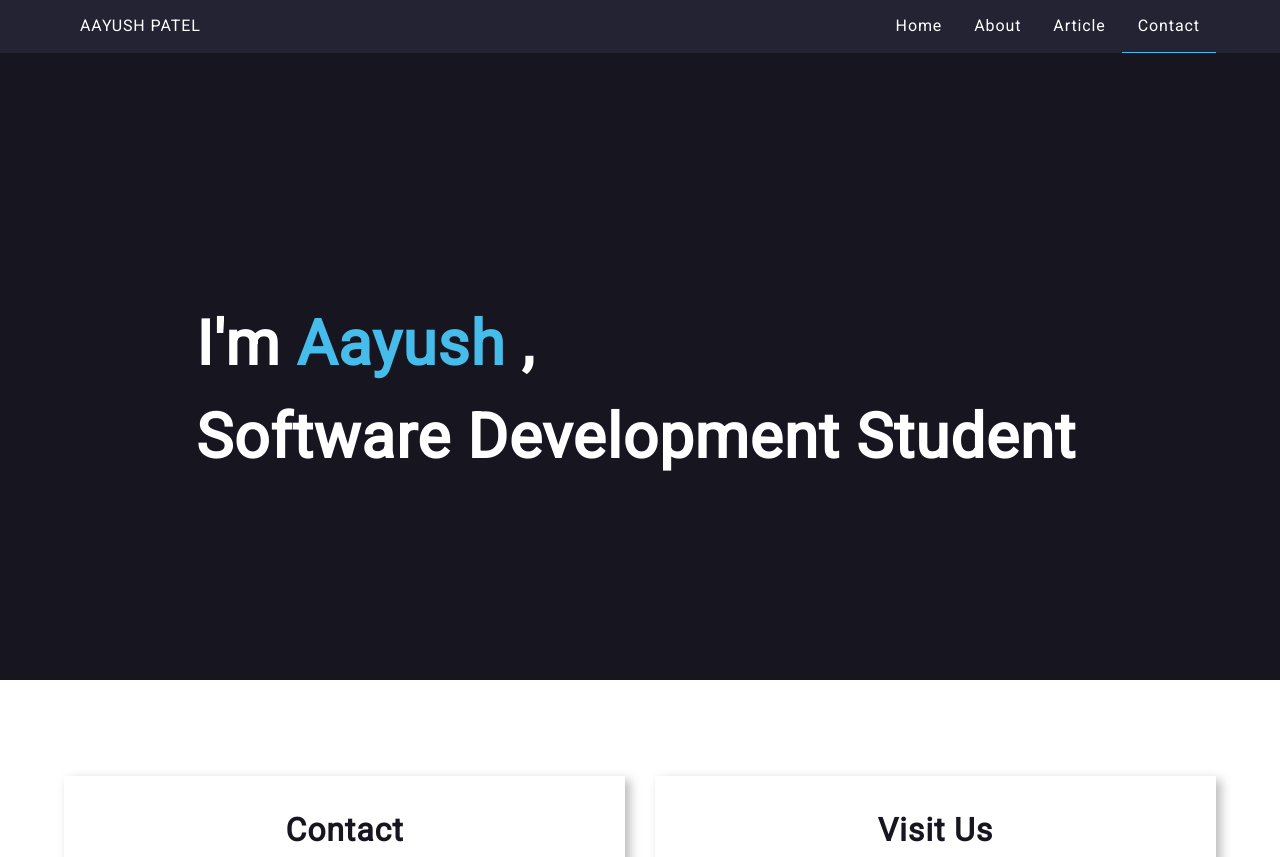
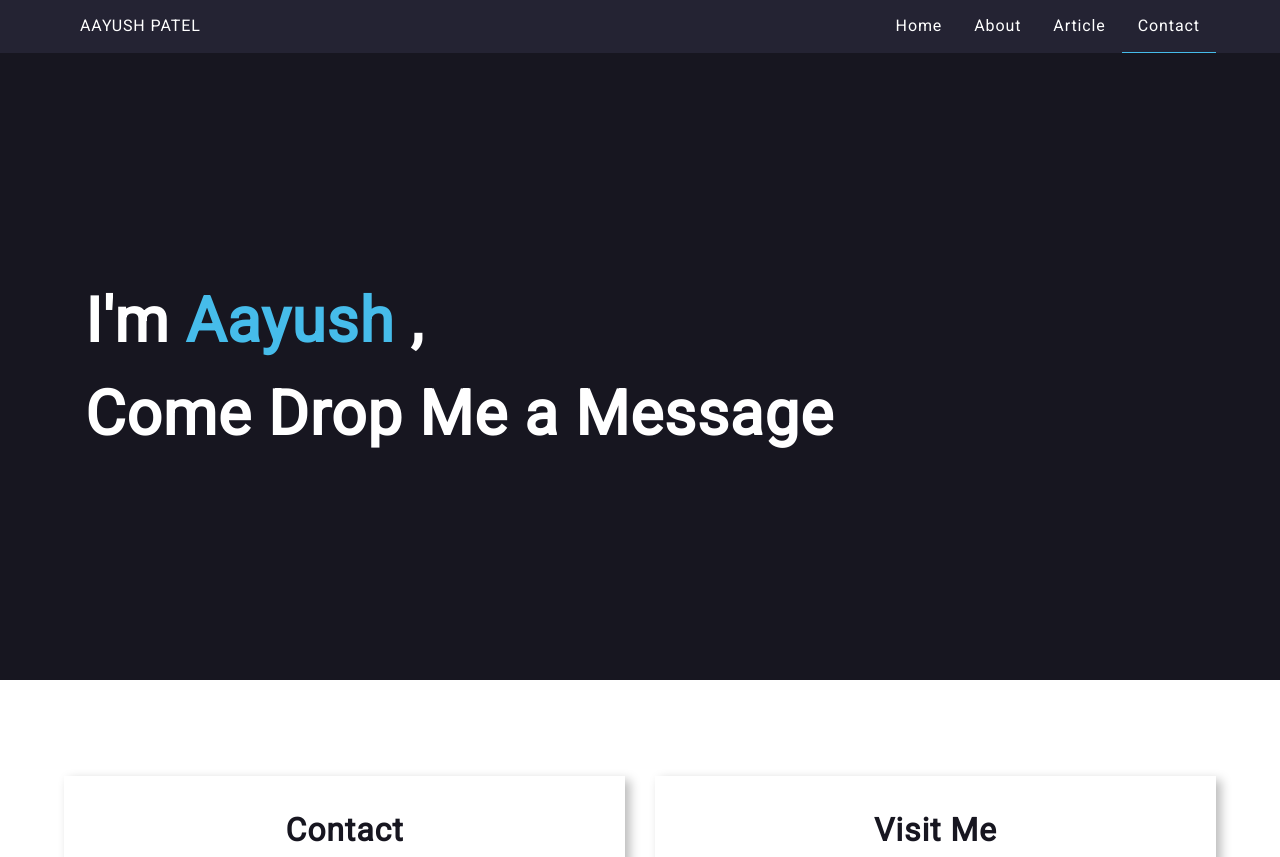
Before and after one commit to aayushh-patell/aayushh-patell.github.io, a plain HTML site: page Final-Project/contact.html in a window 1280 px wide. Shown: the top 857 px of the page. Drawn offline with Linux system fonts and the light colour scheme.

Commit message:
Final Project Bonus

```diff
--- a/Final-Project/Components/Styling/base.css
+++ b/Final-Project/Components/Styling/base.css
@@ -31,14 +31,6 @@ h1, h2, div, p, a, li {
     -moz-osx-font-smoothing: grayscale;
 }
 
-.container {
-    position: relative;
-    padding: 0 15px;
-    max-width: 1140px;
-    margin: 0 auto;
-    display: flex;
-}
-
 h2 {
     font-size: 32px;
 }
--- a/Final-Project/Components/Styling/header-footer.css
+++ b/Final-Project/Components/Styling/header-footer.css
@@ -82,10 +82,12 @@ header {
 }
 
 .container {
+    padding: 0 15px;
+    max-width: 1140px;
     margin: 0 auto;
-    text-align: center;
-    position: relative;
-    bottom: 630px;
+    height: calc(100% - 53px);
+    align-items: center;
+    display: flex;
 }
 
 .mask {
@@ -99,16 +101,12 @@ header {
 h1 {
     font-size: 62px;
     text-align: left;
-    margin-left: 10%;
-    margin-right: 10%;
-    margin-top: calc(80vh - 36%);
     color: #fff;
 }
 
 @media screen and (max-width: 800px) {
     h1 {
         font-size: 60px;
-        margin-top: 24%;
     }
 
     h2 {
@@ -119,7 +117,6 @@ h1 {
 @media screen and (max-width: 600px) {
     h1 {
         font-size: 48px;
-        margin-top: 32%;
     }
 }
 
--- a/Final-Project/Components/Styling/index.css
+++ b/Final-Project/Components/Styling/index.css
@@ -86,7 +86,7 @@ p {
     padding: 0 0 0 15px;
 }
 
-@media only screen and (max-width: 1400px) {
+@media only screen and (max-width: 1200px) {
     .responsive {
         width: 50%;
     }
--- a/Final-Project/contact.html
+++ b/Final-Project/contact.html
@@ -35,12 +35,9 @@
                 </a>
             </nav>
 
-            <!-- Dark Overlay for Hero Banner -->
-            <img class = "mask" src = "Components/Images/mask.png">
-
             <!-- Hero Banner -->
             <div class = "container">
-                <h1> I'm  <span> Aayush </span> , <br> Software Development Student </h1>
+                <h1> I'm  <span> Aayush </span> , <br> Come Drop Me a Message </h1>
             </div>
         </header>
     </body>
@@ -62,7 +59,7 @@
         </section>
 
         <section class = "map">
-            <h2> Visit Us</h2>
+            <h2> Visit Me </h2>
 
             <br>
 
```
Also changed, not shown: Final-Project/about.html (+1 -4 lines), Final-Project/article.html (+1 -4 lines), Final-Project/index.html (+0 -3 lines), 1 other file.
